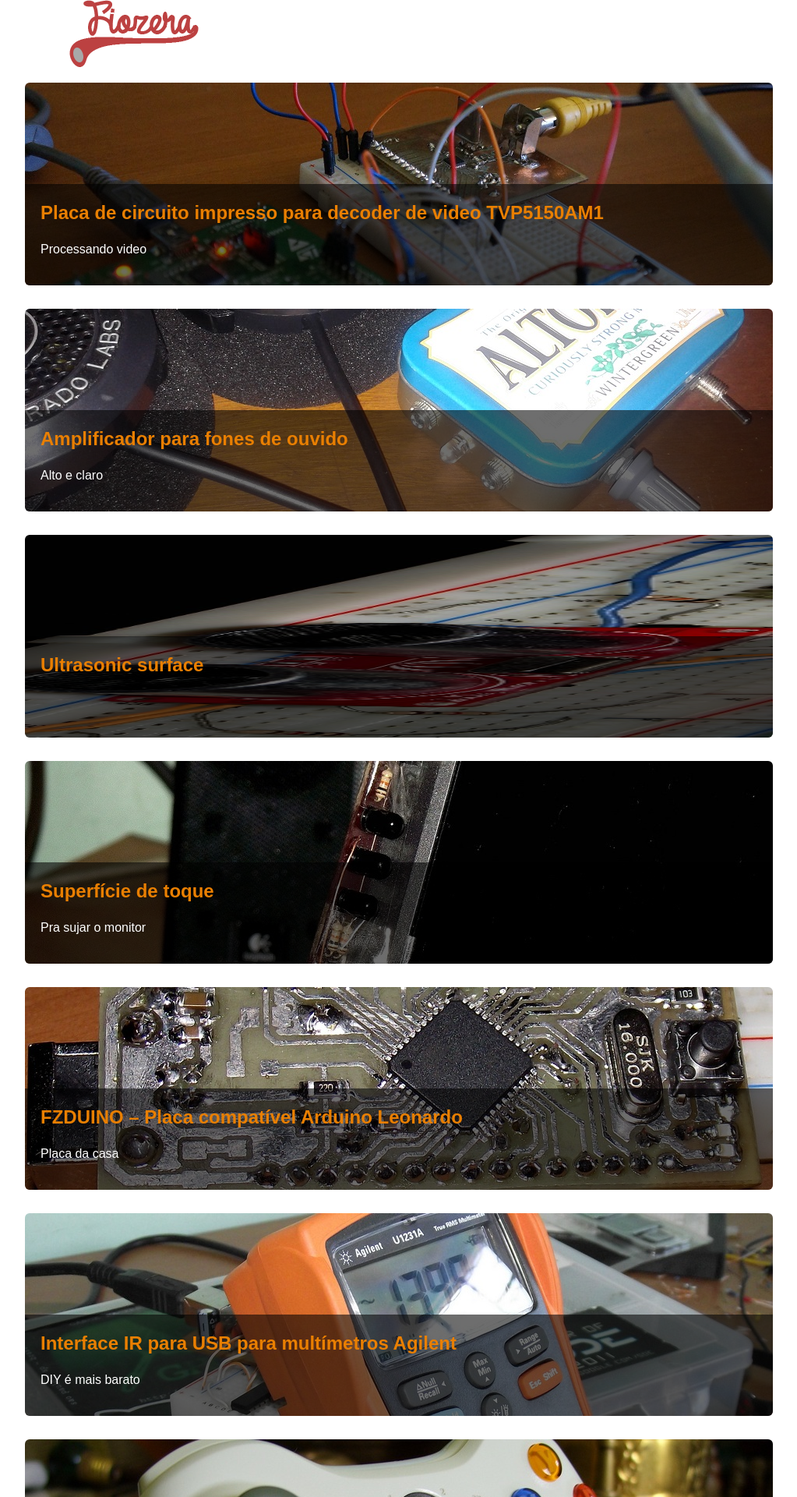
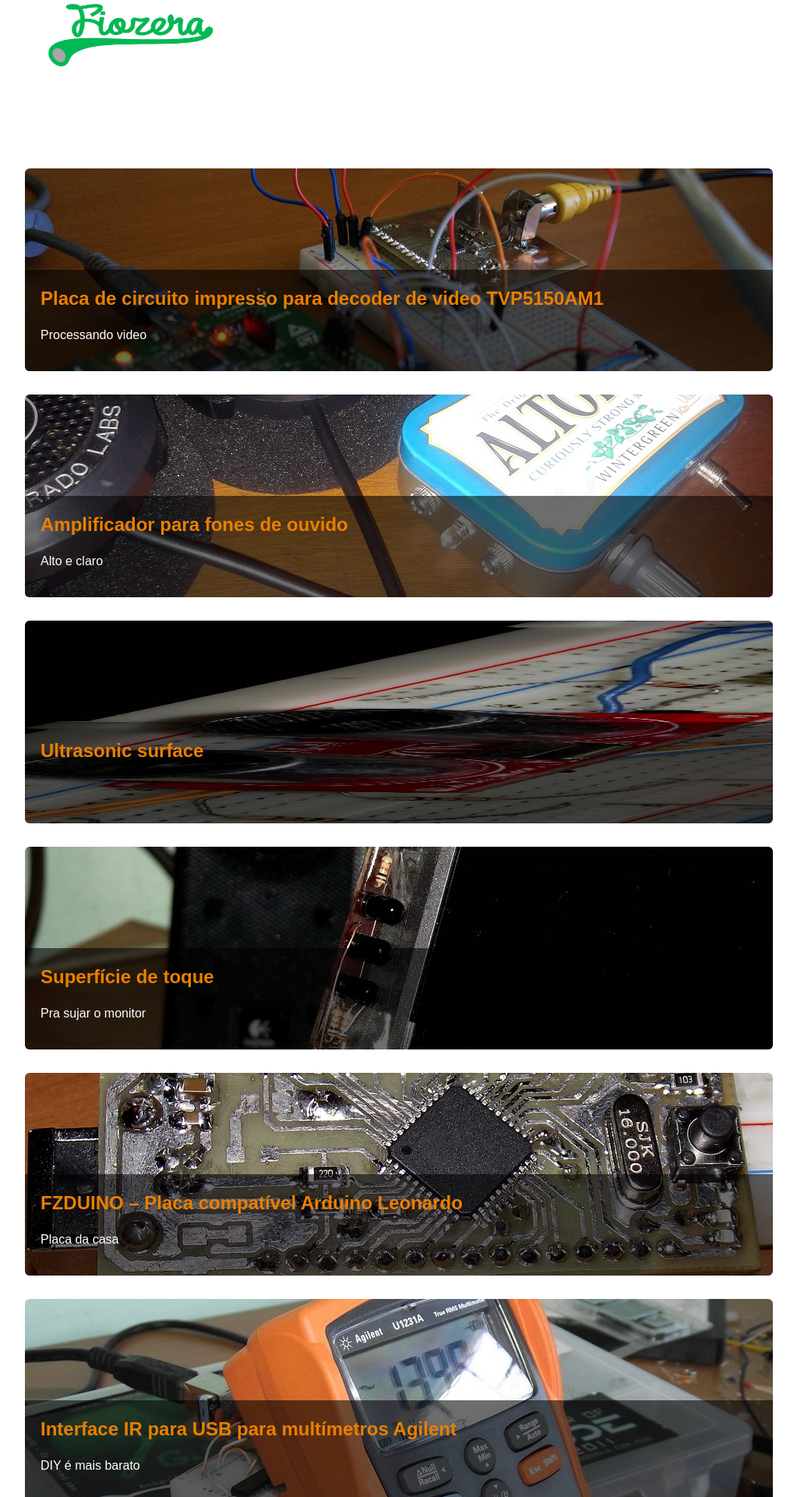
Before and after one commit to fiozera/fiozera-page-v1, a Jekyll site: the page built from index.html, in a window 1280 px wide. Shown: the top 1920 px of the page at 78% size, without its empty margins (128-1151 px from the left). Built offline with Jekyll 4.4.1, drawn with Linux system fonts in a browser that asks for light colours; nearby versions of some CDN libraries; Markdown is read by kramdown in place of the engine named in the settings.

Commit message:
logo modificado

```diff
--- a/css/style.css
+++ b/css/style.css
@@ -224,8 +224,8 @@ td { vertical-align: top; }
   margin: 0 auto;
 }
 #logo {
-  width: 272px;
-  height: 90px;
+  width: 445px;
+  height: 200px;
 }
 
 a, a:link, a:visited, a:active, a:hover, a:focus {
```
Also changed, not shown: images/logo_fiozera.png.
